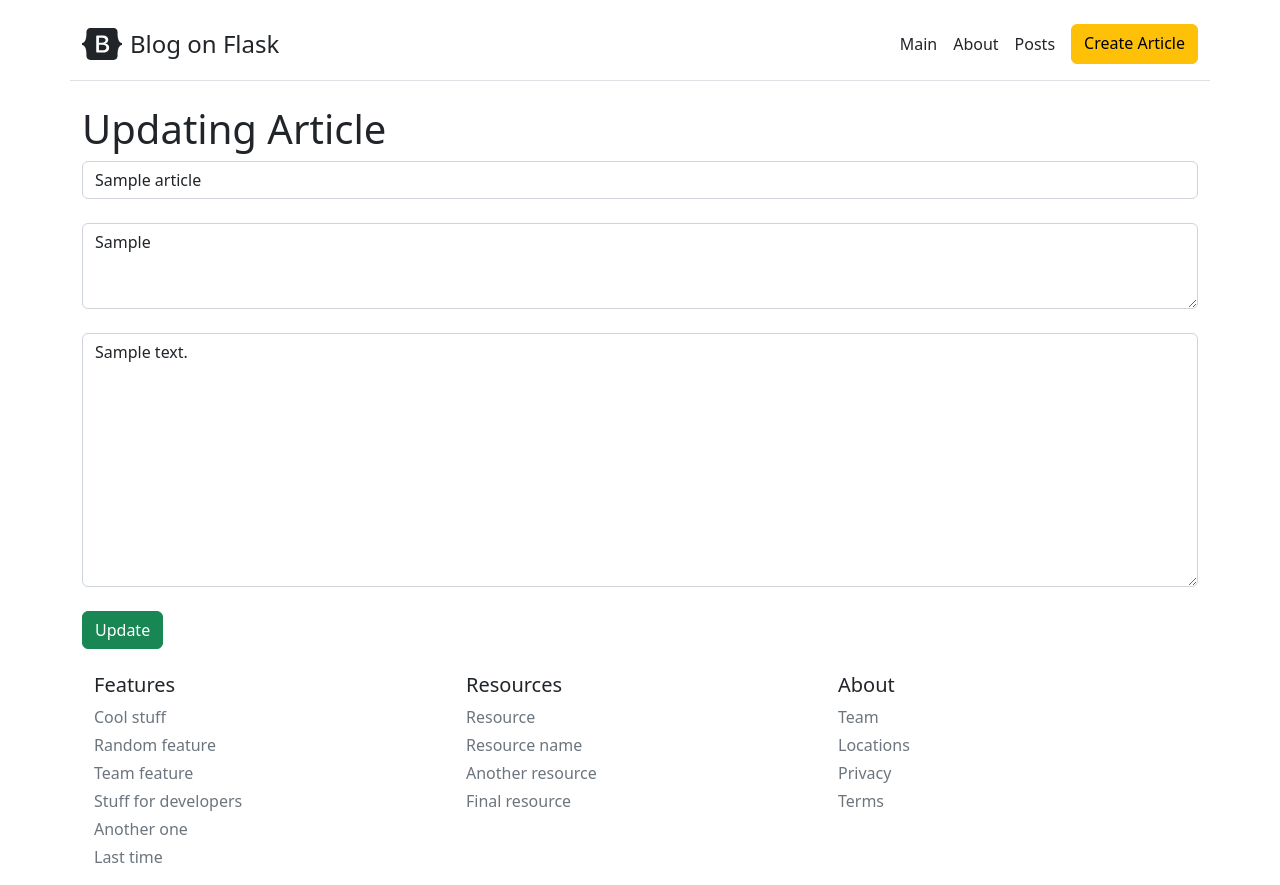
After one commit to Zaza2215/Flask_course_1, a Flask app: page /posts/1/update in a window 1280 px wide. The commit adds this page. Run offline with Flask 3, Linux system fonts and the light colour scheme; tables that the repository leaves empty hold one stand-in row (values such as "Sample post").

Commit message:
5 delete update

```diff
--- a/app.py
+++ b/app.py
@@ -45,15 +45,27 @@ def create_article():
             return redirect("/posts")
         except Exception as ex:
             print(ex)
-            return "During adding happened error!"
+            return "An error occurred while adding!"
     else:
         return render_template("create_article.html")
 
 
-@app.route("/posts/<int:id_post>")
-def post_detail(id_post):
+@app.route("/posts/<int:id_post>/update", methods=["POST", "GET"])
+def update_article(id_post):
     article = Article.query.get(id_post)
-    return render_template("post_detail.html", article=article)
+    if request.method == "POST":
+        article.title = request.form["title"]
+        article.intro = request.form["intro"]
+        article.text = request.form["text"]
+
+        try:
+            db.session.commit()
+            return redirect("/posts")
+        except Exception as ex:
+            print(ex)
+            return "An error occurred while updating!"
+    else:
+        return render_template("post_update.html", article=article)
 
 
 @app.route("/posts")
@@ -62,5 +74,24 @@ def posts():
     return render_template("posts.html", articles=articles)
 
 
+@app.route("/posts/<int:id_post>")
+def post_detail(id_post):
+    article = Article.query.get_or_404(id_post)
+    return render_template("post_detail.html", article=article)
+
+
+@app.route("/posts/<int:id_post>/delete")
+def post_delete(id_post):
+    article = Article.query.get_or_404(id_post)
+
+    try:
+        db.session.delete(article)
+        db.session.commit()
+        return redirect("/posts")
+    except Exception as ex:
+        print(ex)
+        return "An error occurred while deleting!"
+
+
 if __name__ == "__main__":
     app.run(debug=True)
--- a/templates/post_detail.html
+++ b/templates/post_detail.html
@@ -7,5 +7,7 @@
         <p>{{ article.intro }}</p>
         <p>{{ article.text }}</p>
         <p><b>Date: {{ article.date.date() }}</b></p>
+        <a href="/posts/{{ article.id }}/delete" class="btn btn-danger">Delete</a>
+        <a href="/posts/{{ article.id }}/update" class="btn btn-success">Update</a>
     </div>
 {% endblock %}
--- /dev/null
+++ b/templates/post_update.html
@@ -0,0 +1,14 @@
+{% extends "base.html" %}
+
+{% block title %}Add article{% endblock %}
+
+{% block content %}
+<h1>Updating Article</h1>
+<form method="post">
+    <input type="text" name="title" id="title" class="form-control" placeholder="Enter name of article"
+           value="{{ article.title }}"><br>
+    <textarea name="intro" id="intro" cols="30" rows="3" class="form-control" placeholder="Enter intro">{{ article.intro }}</textarea><br>
+    <textarea name="text" id="text" cols="30" rows="10" class="form-control" placeholder="Enter article">{{ article.text }}</textarea><br>
+    <input type="submit" class="btn btn-success" value="Update">
+</form>
+{% endblock %}
--- a/templates/posts.html
+++ b/templates/posts.html
@@ -3,6 +3,7 @@
 
 {% block content %}
     <h1>All posts</h1>
+    {% if articles|length > 0 %}
         {% for article in articles %}
             <div class="alert alert-info">
                 <h2>{{ article.title }}</h2>
@@ -11,4 +12,7 @@
                 <a href="/posts/{{ article.id }}" class="btn btn-warning">Detail</a>
             </div>
         {% endfor %}
+    {% else %}
+        <p>There's no articles on the page!</p>
+    {% endif %}
 {% endblock %}
```
Lines whose indentation alone changed are shown as unchanged.
